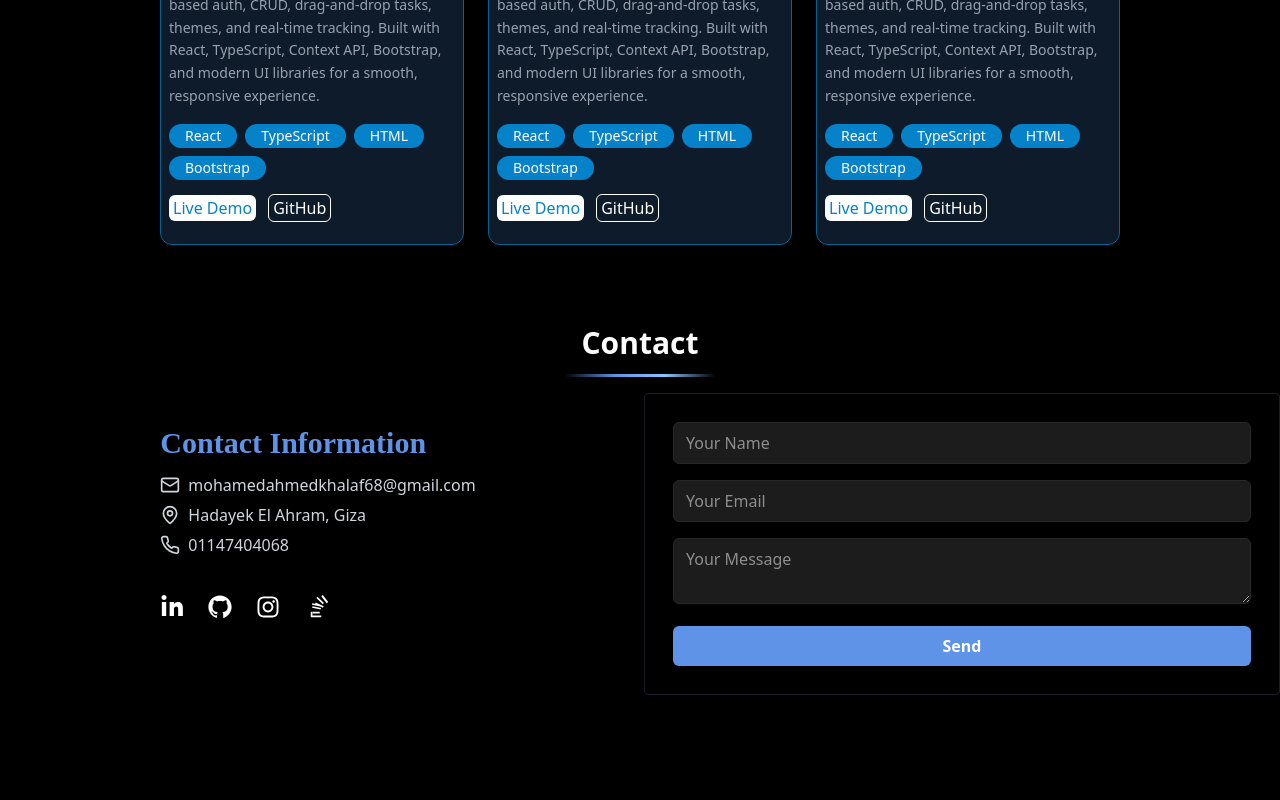
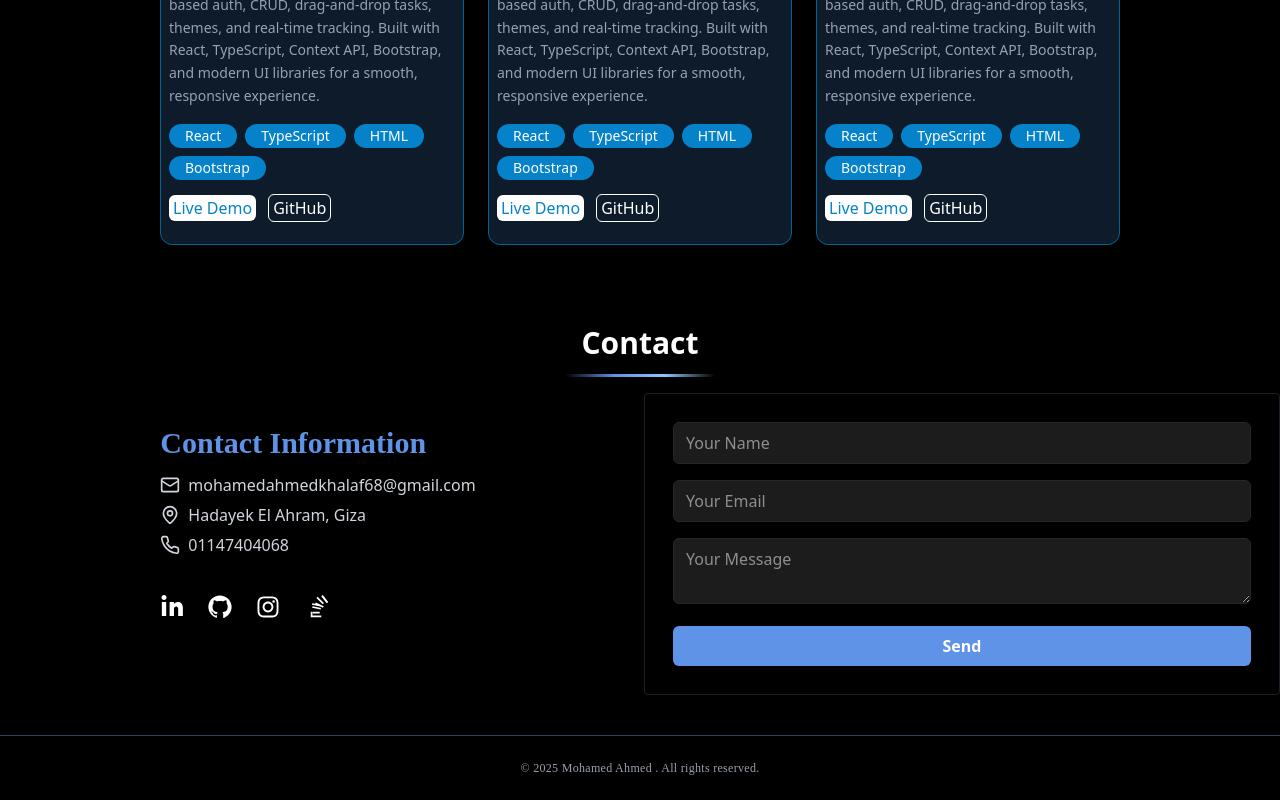
Before and after one commit to Mohammed-A7med/my_Portfolio, a React (Vite) app: page / in a window 1280 px wide. Shown: the part 1161-1961 px from the top of the page. Before the commit the page ends 1896 px from the top, so only its background shows below. Built offline with nearby package versions, Linux system fonts and the light colour scheme.

Commit message:
feat(footer): create footer component with dynamic year

```diff
--- a/src/App.jsx
+++ b/src/App.jsx
@@ -1,5 +1,6 @@
 import "./App.css";
 import Contact from "./components/Contact/Contact";
+import Footer from "./components/Footer/Footer";
 import Home from "./components/Home/Home";
 import Navbar from "./components/Navbar/Navbar";
 import Projects from "./components/Projects/Projects";
@@ -11,6 +12,7 @@ function App() {
       <Home />
       <Projects/>
       <Contact/>
+      <Footer/>
     </>
   );
 }
--- /dev/null
+++ b/src/components/Footer/Footer.jsx
@@ -0,0 +1,9 @@
+export default function Footer() {
+  return (
+    <footer className="py-6 border-t border-gray-700">
+      <p className="text-center text-gray-400 text-xs tracking-wide font-story">
+        &copy; {new Date().getFullYear()} Mohamed Ahmed . All rights reserved.
+      </p>
+    </footer>
+  );
+}
--- a/src/index.css
+++ b/src/index.css
@@ -1,11 +1,13 @@
 @import "tailwindcss";
 
-@import url('https://fonts.googleapis.com/css2?family=Playfair+Display:ital,wght@0,400..900;1,400..900&display=swap');
+@import url("https://fonts.googleapis.com/css2?family=Playfair+Display:ital,wght@0,400..900;1,400..900&display=swap");
+@import url("https://fonts.googleapis.com/css2?family=Story+Script&display=swap");
 
-body{
+body {
   background-color: black;
 }
 
 @theme {
   --font-playfair: "Playfair Display", serif;
+  --font-story: "Story Script", cursive;
 }
```
